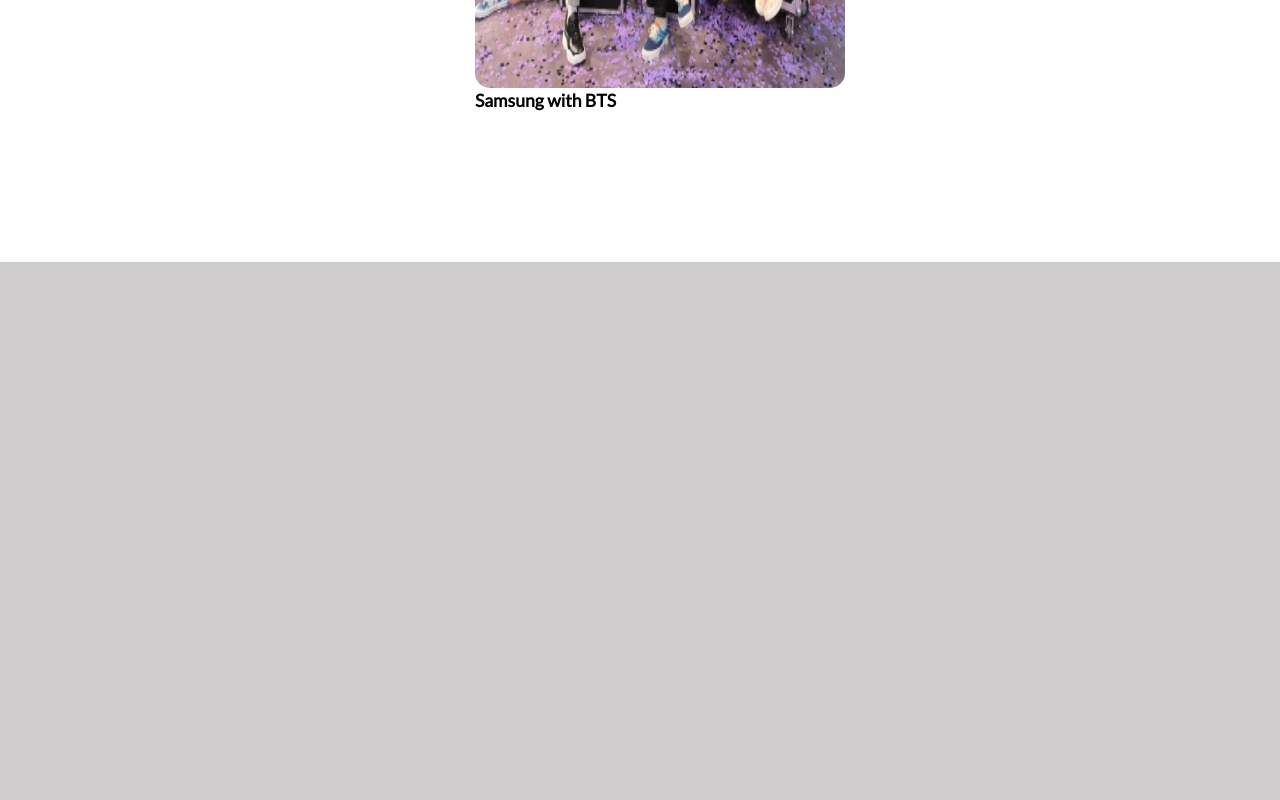
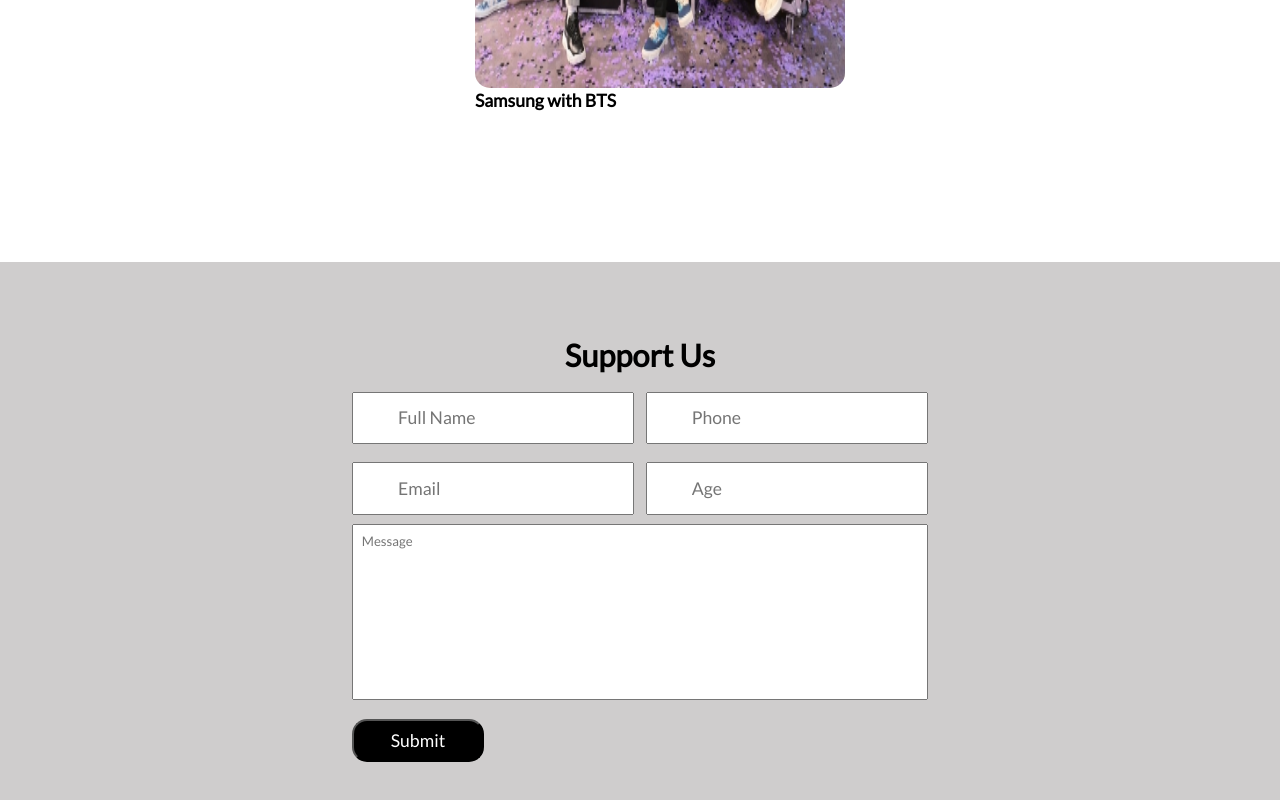
Before and after one commit to IsaacSarte/productlandingpage_avion_batch14_act_4, a plain HTML site: page index.html in a window 1280 px wide. Shown: the part 5662-6462 px from the top of the page. Drawn offline with nearby package versions, Linux system fonts and the light colour scheme.

Commit message:
support almost done

```diff
--- /dev/null
+++ b/form.js
@@ -0,0 +1,19 @@
+function submitForm() {
+    let name = document.forms["Form"]["nameTxt"].value;
+    let email = document.forms["Form"]["emailInput"].value;
+    let message = document.forms["Form"]["txtArea"].value;
+
+    if(name == null || name == "") {
+        document.getElementById("h3Text").innerHTML = "Please Put Your Name😊";
+    }
+    else if (email == null || email == "") {
+        document.getElementById("h3Text").innerHTML = "Please Put Your Email😊";
+    }
+    else if (message == null || message == "") {
+        document.getElementById("h3Text").innerHTML = "Message is Needed For Us to Know Your Concerns😊";
+    }
+    else {
+        document.getElementById("h3Text").style.color="green";
+        document.getElementById("h3Text").innerHTML = "Thank You For Your Support!!";
+    }
+}
--- a/index.html
+++ b/index.html
@@ -296,8 +296,6 @@
                 </strong></h2>
             </div>
         </div>
-
-
     </section>
 
 <!-- explore section ends -->
@@ -305,9 +303,28 @@
 <!-- support section starts  -->
 
     <section class="support" id="support">
-
-
-
+        <!-- form container -->
+        <div class="container min-vh-100">
+            <div class="row justify-content-center">
+                <h1 class="heading">Support Us</h1>
+                <div class="col-md-10" data-aos="flip-down">
+                    <!-- main form -->
+                    <form name="Form">
+                        <div class="inputBox">
+                            <input type="text" name="nameTxt" id="nameText" placeholder="Full Name" required>
+                            <input type="number" name="numTxt" id="phoneText" placeholder="Phone">
+                        </div>
+                        <div class="inputBox">
+                            <input type="email" name="emailInput" id="emailText" placeholder="Email" required>
+                            <input type="number" id="ageText" placeholder="Age" min="18">
+                        </div>
+                        <textarea name="txtArea" id="textArea" cols="30" rows="10" placeholder="Message" required></textarea>
+                        <input type="submit" value="Submit" class="button" onclick="submitForm()">
+                        <h3 id="h3Text"><strong></strong></h3>
+                    </form>
+                </div>
+            </div>
+        </div>
     </section>
 
 <!-- support section ends -->
@@ -316,8 +333,12 @@
     <script src="https://cdnjs.cloudflare.com/ajax/libs/jquery/3.5.1/jquery.min.js"></script>
     <script src="https://code.jquery.com/jquery-3.6.0.min.js"></script>
 
+<!-- aos js file cdn link  -->
+<script src="https://cdnjs.cloudflare.com/ajax/libs/aos/2.3.4/aos.js"></script>
+
 <!-- custom js file link  -->
     <script src="main.js"></script>
+    <script src="form.js"></script>
     <script src="onscroll.js"></script>
 
 <!-- slider js -->
--- a/style.css
+++ b/style.css
@@ -1403,3 +1403,67 @@ section {
     min-height: 100vh;
     background: var(--white_sec);
 }
+
+.support .container {
+    display: flex;
+    align-items: center;
+}
+
+.support .heading {
+    color: var(--black);
+    font-size: 3.5rem;
+    margin-top: -10rem;
+}
+
+.support form {
+    text-align: left;
+}
+
+.support form input::placeholder {
+    text-align: left;
+}
+
+.support form .inputBox {
+    display: flex;
+    justify-content: space-between;
+    flex-wrap: wrap;
+}
+
+.support form .inputBox input {
+    height: 6rem;
+    width: 49%;
+    padding: 0 5rem;
+    margin: 1rem 0;
+    font-size: 2rem;
+    color: var(--black);
+}
+
+.support form textarea {
+    height: 20rem;
+    resize: none;
+    padding: 1rem;
+    font-size: 1.5rem;
+    width: 100%;
+}
+
+.support form input[type="submit"] {
+    width: 15rem;
+    padding: 1rem 1rem;
+    border-radius: 15px;
+    background: var(--black);
+    color: var(--white);
+    font-size: 2rem;
+    margin-top: 2rem;
+    cursor: pointer;
+}
+
+.support form input[type="submit"]:hover {
+    background: var(--gray);
+}
+
+.support .container h3 {
+    margin-top: 1rem;
+    color: rgb(85, 5, 5);
+    font-size: 2rem;
+    font-weight: var(--weight);
+}
```
